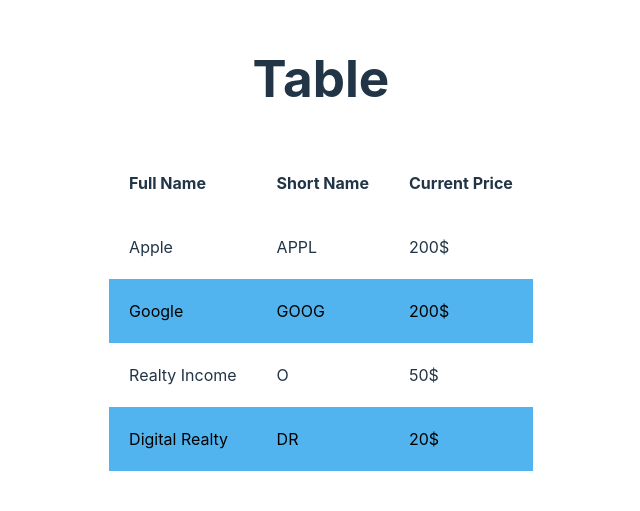
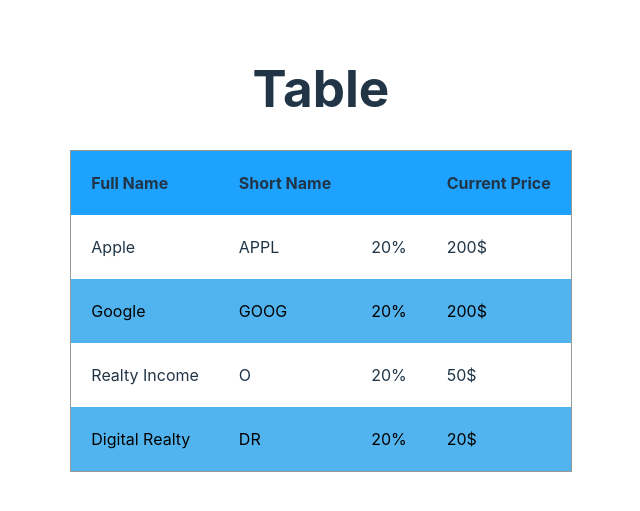
Before and after one commit to panovacoding/Table-TS, a React (Vite) app: page / in a window 1280 px wide. Shown: the part 151-662 px from the top of the page, without its empty margins (319-959 px from the left). Built offline with nearby package versions, Linux system fonts and the light colour scheme.

Commit message:
dev: added style to header anad inivisibility cell

```diff
--- a/src/shared/ui/Table/ui/Table/Table.module.scss
+++ b/src/shared/ui/Table/ui/Table/Table.module.scss
@@ -1,6 +1,5 @@
 .Table {
-  border: 1px solid white;
-  padding: 10px;
+  border: 1px solid #989898;
   border-spacing: 0;
 
   td, th {
--- /dev/null
+++ b/src/shared/ui/Table/ui/TableHeader/TableHeader.module.scss
@@ -0,0 +1,3 @@
+.header_th{
+  background-color: #1ea2ff;
+}
--- a/src/shared/ui/Table/ui/TableHeader/TableHeader.tsx
+++ b/src/shared/ui/Table/ui/TableHeader/TableHeader.tsx
@@ -1,14 +1,15 @@
 import {TableConfig} from "../../types/type.ts";
+import cls from "./TableHeader.module.scss";
 
-interface TableHeaderProps {
-  config: TableConfig,
+interface TableHeaderProps<T> {
+  config: TableConfig<T>,
 }
-export const TableHeader = (props: TableHeaderProps) => {
+export const TableHeader =<T,>(props: TableHeaderProps<T>) => {
  const {config} = props;
 
   return (
     <thead>
-      {config?.cells.map(el => (<th>{el.name}</th>))}
+      {config?.cells.map(el => (<th className={cls.header_th}>{el.name}</th>))}
     </thead>
   )
 }
--- a/src/widgets/CompanyTable/config/TableConfig.ts
+++ b/src/widgets/CompanyTable/config/TableConfig.ts
@@ -12,6 +12,10 @@
       data: 'short',
     },
     {
+      name: '',
+      data: 'additional'
+    },
+    {
       name: 'Current Price',
       data: 'price',
     },
--- a/src/widgets/CompanyTable/config/tableData.ts
+++ b/src/widgets/CompanyTable/config/tableData.ts
@@ -1,8 +1,8 @@
 import { TableDataList} from '../types/type.ts';
 
 export const TableData: TableDataList[] = [
-  {name: 'Apple', short: 'APPL', price: '200$'},
-  {name: 'Google', short: 'GOOG', price: '200$'},
-  {name: 'Realty Income', short: 'O', price: '50$'},
-  {name: 'Digital Realty', short: 'DR', price: '20$'},
+  {name: 'Apple', short: 'APPL', price: '200$', additional: '20%'},
+  {name: 'Google', short: 'GOOG', price: '200$', additional: '20%'},
+  {name: 'Realty Income', short: 'O', price: '50$', additional: '20%'},
+  {name: 'Digital Realty', short: 'DR', price: '20$', additional: '20%'},
 ]
--- a/src/widgets/CompanyTable/types/type.ts
+++ b/src/widgets/CompanyTable/types/type.ts
@@ -2,4 +2,5 @@
   name: string;
   short: string;
   price: string;
+  additional: string;
 }
```
